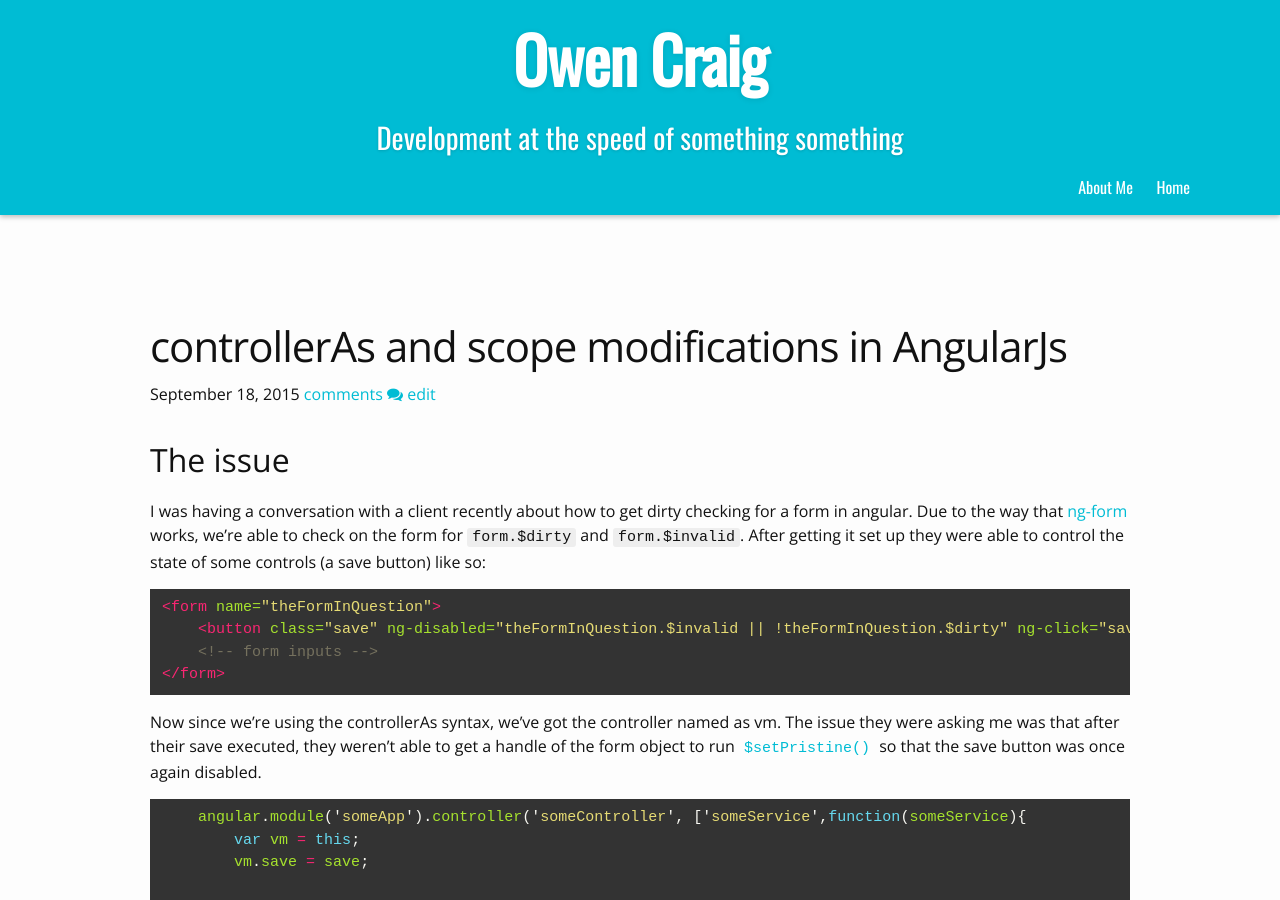
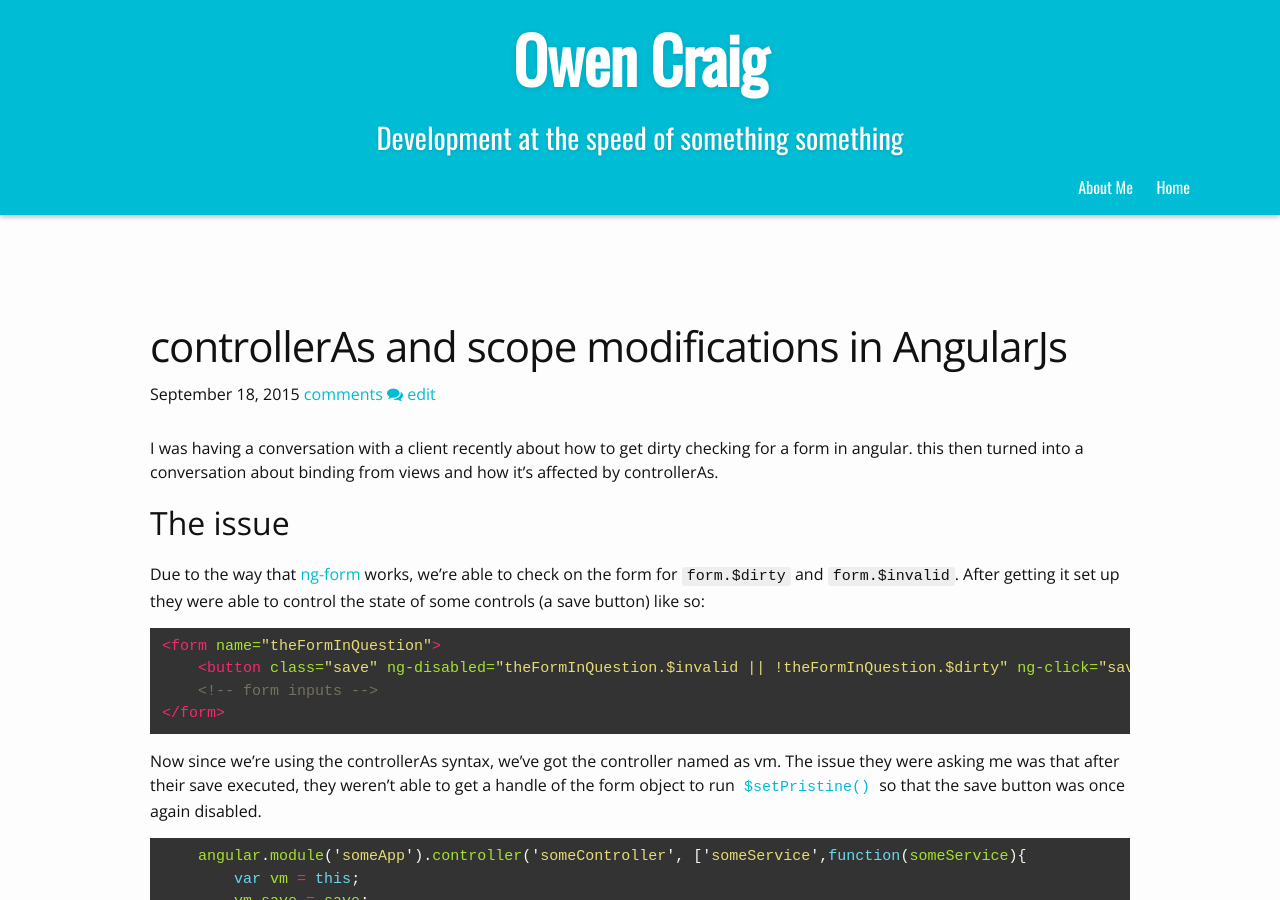
Before and after one commit to owencraig/owencraig.github.io, a Jekyll site: the page built from _posts/2015-09-18-controlleras-and-scope-modifications-in-angular.md, in a window 1280 px wide and 900 px high. Built offline with Jekyll 4.4.1, drawn with Linux system fonts in a browser that asks for light colours; nearby versions of some CDN libraries; Markdown is read by kramdown in place of the engine named in the settings; comment, search, counter and statistics services are not loaded.

Commit message:
adding blurb before the first heading for controllerAs post

````diff
--- a/_posts/2015-09-18-controlleras-and-scope-modifications-in-angular.md
+++ b/_posts/2015-09-18-controlleras-and-scope-modifications-in-angular.md
@@ -4,9 +4,11 @@ title: "controllerAs and scope modifications in AngularJs"
 comments: true
 ---
 
+I was having a conversation with a client recently about how to get dirty checking for a form in angular. this then turned into a conversation about binding from views and how it's affected by controllerAs.
+
 ## The issue
 
-I was having a conversation with a client recently about how to get dirty checking for a form in angular. Due to the way that [ng-form](https://docs.angularjs.org/api/ng/directive/ngForm) works, we're able to check on the form for ``` form.$dirty ``` and ``` form.$invalid ```. After getting it set up they were able to control the state of some controls (a save button) like so:
+Due to the way that [ng-form](https://docs.angularjs.org/api/ng/directive/ngForm) works, we're able to check on the form for ``` form.$dirty ``` and ``` form.$invalid ```. After getting it set up they were able to control the state of some controls (a save button) like so:
 
 ``` html
 <form name="theFormInQuestion">
````
